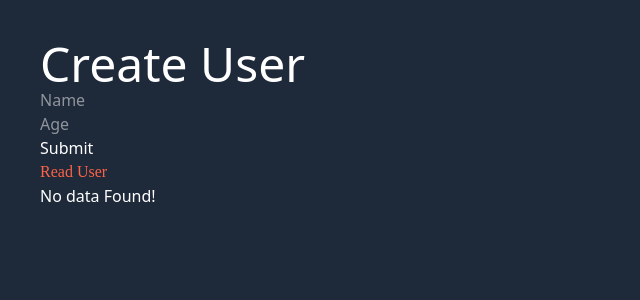
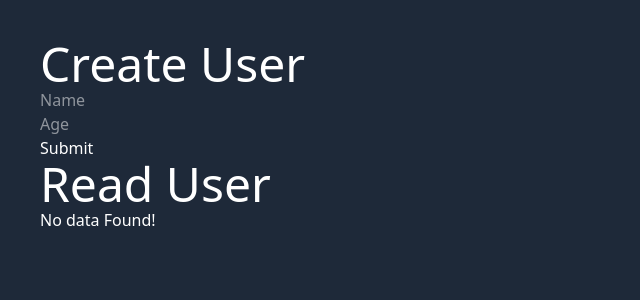
Before and after one commit to master-dhanesh/mern14-03-30, a React (Vite) app: page / in a window 1280 px wide. Shown: the top 300 px of the page, without its empty margins (0-640 px from the left). Built offline with nearby package versions, Linux system fonts and the light colour scheme.

Commit message:
context implemented!

```diff
--- a/src/App.jsx
+++ b/src/App.jsx
@@ -1,13 +1,11 @@
-import { useState } from "react";
 import Create from "./components/Create";
 import Read from "./components/Read";
 
 const App = () => {
-    const [users, setusers] = useState([]);
     return (
         <div className="w-screen h-screen bg-gray-800 text-white p-10">
-            <Create users={users} setusers={setusers} />
-            <Read users={users} setusers={setusers} />
+            <Create />
+            <Read />
         </div>
     );
 };
--- /dev/null
+++ b/src/Wrapper.jsx
@@ -0,0 +1,12 @@
+import { createContext, useState } from "react";
+export const usercontext = createContext(null);
+const Wrapper = (props) => {
+    const [users, setusers] = useState([]);
+    return (
+        <usercontext.Provider value={[users, setusers]}>
+            {props.children}
+        </usercontext.Provider>
+    );
+};
+
+export default Wrapper;
--- a/src/components/Create.jsx
+++ b/src/components/Create.jsx
@@ -1,9 +1,10 @@
 import { useForm } from "react-hook-form";
 import { nanoid } from "nanoid";
+import { useContext } from "react";
+import { usercontext } from "../Wrapper";
 
-const Create = (props) => {
-    const users = props.users;
-    const setusers = props.setusers;
+const Create = () => {
+    const [users, setusers] = useContext(usercontext);
 
     const {
         register,
--- a/src/components/Read.jsx
+++ b/src/components/Read.jsx
@@ -1,9 +1,8 @@
-import abc from "./Read.module.css";
+import { useContext } from "react";
+import { usercontext } from "../Wrapper";
 
-const Read = (props) => {
-    console.log(abc);
-    const users = props.users;
-    const setusers = props.setusers;
+const Read = () => {
+    const [users, setusers] = useContext(usercontext);
 
     const DeleteHandler = (id) => {
         const filterusers = users.filter((user) => user.id != id);
@@ -21,7 +20,7 @@ const Read = (props) => {
 
     return (
         <div>
-            <h1 className={abc.head}>Read User</h1>
+            <h1 className="font-thin text-5xl">Read User</h1>
             <ol>{users.length > 0 ? userrender : "No data Found!"}</ol>
         </div>
     );
--- a/src/components/Read.module.css
+++ /dev/null
@@ -1,5 +0,0 @@
-.head {
-    color: tomato;
-    font-family: "montserrat";
-    font-weight: 100;
-}
--- a/src/main.jsx
+++ b/src/main.jsx
@@ -1,5 +1,10 @@
 import { createRoot } from "react-dom/client";
 import App from "./App.jsx";
 import "./index.css";
+import Wrapper from "./Wrapper.jsx";
 
-createRoot(document.getElementById("root")).render(<App />);
+createRoot(document.getElementById("root")).render(
+    <Wrapper>
+        <App />
+    </Wrapper>
+);
```
